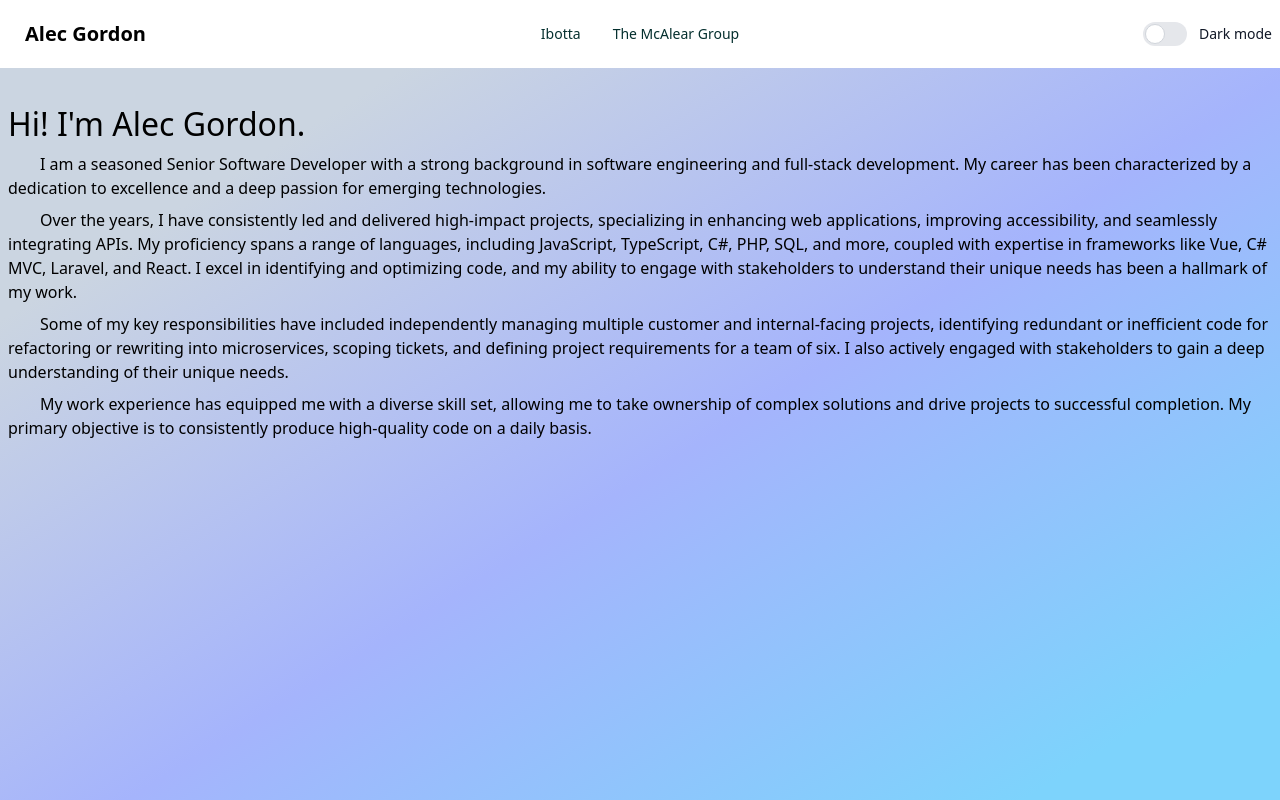
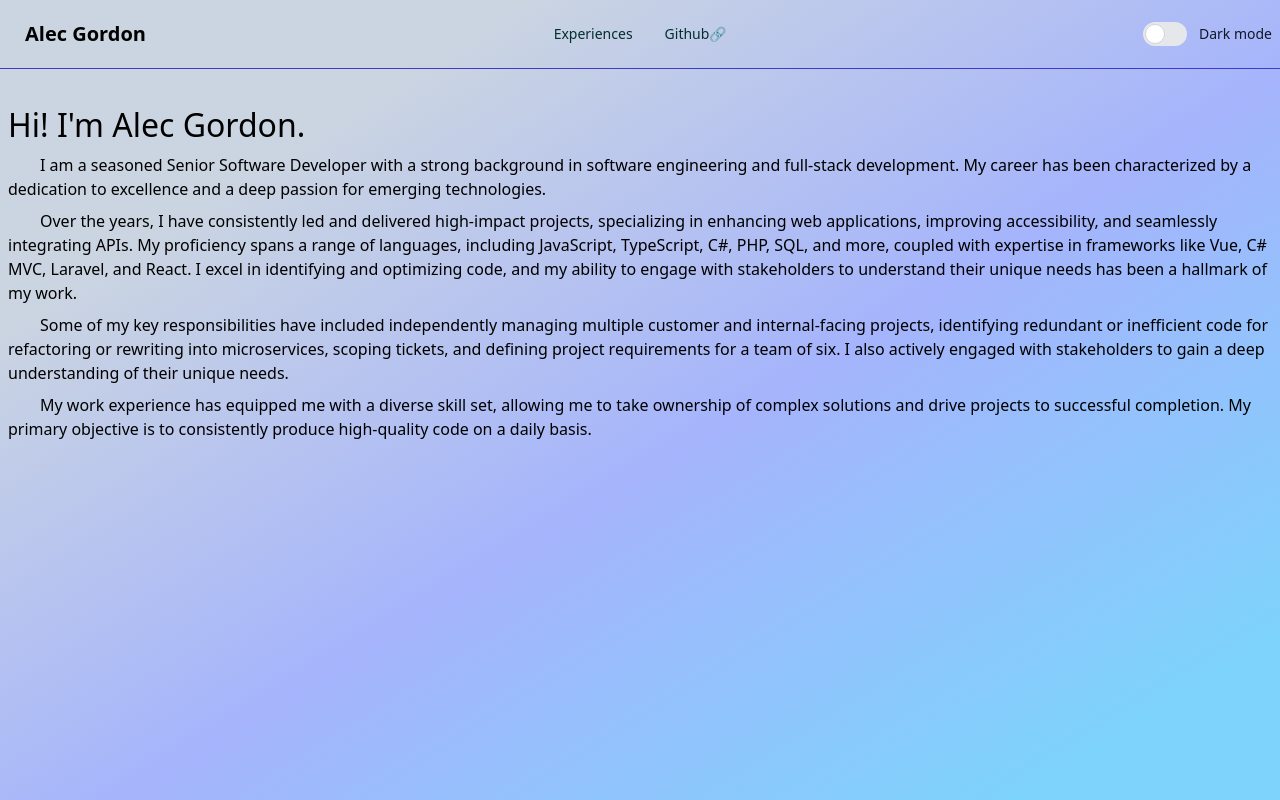
Before and after one commit to insanealec/alecgordon, a Vue app: page /#/ in a window 1280 px wide. Built offline with nearby package versions, Linux system fonts and the light colour scheme.

Commit message:
Remove old route/components that are on the timeline
- Change the navbar to fit the site
- No background, includes border to match theme
- Needs to collapse on super small screens better
- Need to add side-project dropdown
- not nav: need content boundaries so it's not full screen

```diff
--- a/src/components/IbottaExperience.vue
+++ /dev/null
@@ -1,30 +0,0 @@
-<template>
-  <div>
-    <h2>Ibotta</h2>
-
-    <p class="paragraph">
-      During my time as a Senior Fullstack Engineer at <a href="https://ibotta.com/home">Ibotta</a>, I led various projects aimed at enhancing the e-commerce web app.
-      Notable achievements include improving accessibility, navigation improvements, and integrating GraphQL APIs.
-      My collaborative approach enabled me to share my expertise, fostering a culture of learning within the team.
-    </p>
-
-    <p class="paragraph">
-      A normal project cycle started with initiative planning where I'd take a project proposal and scope out as many epics and tickets the initiative needed.
-      This often involved research into our supporting APIs and existing calls and structures on the website to see what could be re-used, and what would need made fresh.
-      The initiative would start after a presentation of the initiative and epics to the team, which would then kick off ticket work.
-    </p>
-
-    <p class="paragraph">
-      Most projects would need planned around keeping the old version still active with LaunchDarkly-powered A/B tests.
-      This would sometimes complicate larger redesigns where we'd need to move tightly-coupled components apart to fit a gradually more modular design.
-    </p>
-
-    <p class="paragraph">
-      The main Ibotta web stack was a Vue 2 SPA using vue-property-decorator which interfaced with a mostly GraphQL backend.
-      We also migrated from vue-router to Nuxt intending to use SSR to help some of the slow initial loads for the site.
-      Using Figma, we were able to inspect the design with a lot more detail so we could port it to SCSS easier.
-    </p>
-
-  </div>
-
-</template>
--- a/src/components/TheMcAlearGroup.vue
+++ /dev/null
@@ -1,12 +0,0 @@
-<template>
-  <div>
-    <h2>The McAlear Group</h2>
-
-    <p class="paragraph">
-      I dedicated six years of my career to serving as a Software Developer at The McAlear Group.
-      In this role, I developed custom e-commerce applications, managed multiple internal REST APIs, and diligently maintained numerous git repositories.
-    </p>
-
-  </div>
-
-</template>
--- a/src/components/nav/NavBar.vue
+++ b/src/components/nav/NavBar.vue
@@ -3,23 +3,23 @@ import ThemeToggle from './ThemeToggle.vue';
 </script>
 
 <template>
-<div class="navbar bg-base-100">
+<div class="navbar border-b border-indigo-700">
   <div class="navbar-start">
     <div class="dropdown">
       <div tabindex="0" role="button" class="btn btn-ghost lg:hidden">
         <svg xmlns="http://www.w3.org/2000/svg" class="h-5 w-5" fill="none" viewBox="0 0 24 24" stroke="currentColor"><path stroke-linecap="round" stroke-linejoin="round" stroke-width="2" d="M4 6h16M4 12h8m-8 6h16" /></svg>
       </div>
       <ul tabindex="0" class="menu menu-sm dropdown-content mt-3 z-[1] p-2 shadow bg-base-100 rounded-box w-52">
-        <li><RouterLink :to="{ name: 'ibotta' }">Ibotta</RouterLink></li>
-        <li><RouterLink :to="{ name: 'mcalear' }">The McAlear Group</RouterLink></li>
+        <li><RouterLink :to="{ name: 'experiences' }">Experiences</RouterLink></li>
+        <li><a href="https://github.com/insanealec" class="gap-0" target="_blank">Github <span class="text-sm">&#128279;</span></a></li>
       </ul>
     </div>
     <RouterLink :to="{ name: 'home' }" class="btn btn-ghost text-xl">Alec Gordon</RouterLink>
   </div>
   <div class="navbar-center hidden lg:flex">
     <ul class="menu menu-horizontal px-1">
-      <li><RouterLink :to="{ name: 'ibotta' }">Ibotta</RouterLink></li>
-      <li><RouterLink :to="{ name: 'mcalear' }">The McAlear Group</RouterLink></li>
+      <li><RouterLink :to="{ name: 'experiences' }">Experiences</RouterLink></li>
+      <li><a href="https://github.com/insanealec" class="gap-0" target="_blank">Github <span class="text-sm">&#128279;</span></a></li>
     </ul>
   </div>
   <div class="navbar-end">
--- a/src/routes.ts
+++ b/src/routes.ts
@@ -1,7 +1,5 @@
 import AboutMe from '@/components/AboutMe.vue';
 import WorkExperience from './components/WorkExperience.vue';
-import IbottaExperience from '@/components/IbottaExperience.vue';
-import TheMcAlearGroup from './components/TheMcAlearGroup.vue';
 import CardStandardization from './components/projects/CardStandardization.vue';
 import PaginationProject from './components/projects/PaginationProject.vue';
 import MiscIbotta from './components/projects/MiscIbotta.vue';
@@ -12,8 +10,6 @@ import CategoryManager from './components/betterlist/CategoryManager.vue';
 export default [
   { name: 'home', path: '/', component: AboutMe },
   { name: 'experiences', path: '/experiences', component: WorkExperience },
-  { name: 'ibotta', path: '/ibotta', component: IbottaExperience },
-  { name: 'mcalear', path: '/the-mcalear-group', component: TheMcAlearGroup },
   // Projects: will just be top-level
   { path: '/card-standardization', component: CardStandardization },
   { path: '/pagination', component: PaginationProject },
```
